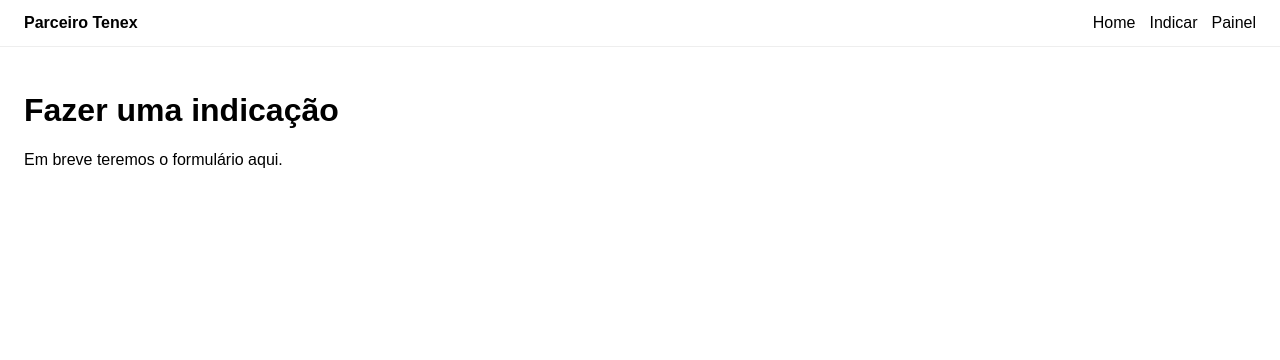
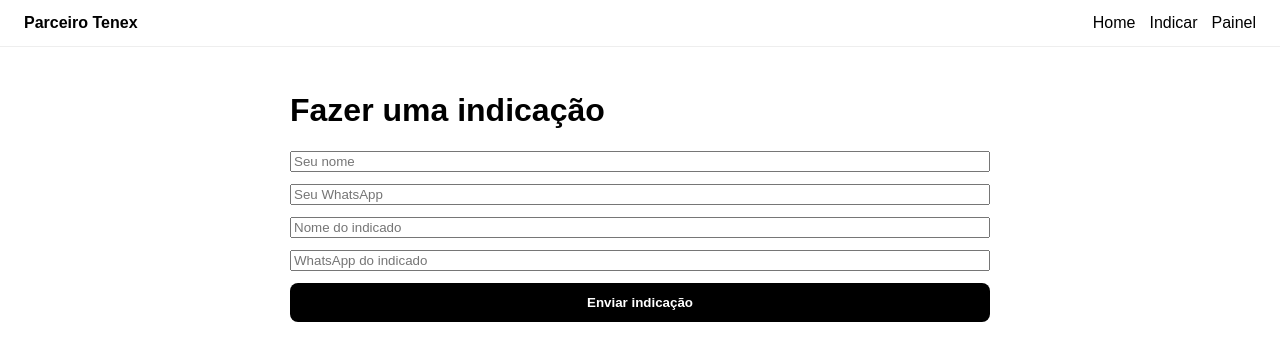
Before and after one commit to tenexoticas-cmyk/parceiro-tenex, a Next.js app: page /indicar in a window 1280 px wide. Shown: the top 360 px of the page. Built offline with nearby package versions, Linux system fonts and the light colour scheme; no server answers.

Commit message:
Update page.js

```diff
--- a/app/indicar/page.js
+++ b/app/indicar/page.js
@@ -1,8 +1,89 @@
+"use client";
+
+import { useState } from "react";
+import { supabase } from "../../lib/supabaseClient";
+
 export default function Indicar() {
+  const [referrerName, setReferrerName] = useState("");
+  const [referrerWhats, setReferrerWhats] = useState("");
+  const [referredName, setReferredName] = useState("");
+  const [referredWhats, setReferredWhats] = useState("");
+  const [msg, setMsg] = useState("");
+
+  async function handleSubmit(e) {
+    e.preventDefault();
+    setMsg("Enviando...");
+
+    const { error } = await supabase.from("referrals").insert([
+      {
+        referrer_name: referrerName,
+        referrer_whatsapp: referrerWhats,
+        referred_name: referredName,
+        referred_whatsapp: referredWhats,
+      },
+    ]);
+
+    if (error) {
+      setMsg("Erro ao enviar.");
+      return;
+    }
+
+    setMsg("Indicação enviada com sucesso ✅");
+    setReferrerName("");
+    setReferrerWhats("");
+    setReferredName("");
+    setReferredWhats("");
+  }
+
   return (
-    <main style={{ padding: 24 }}>
+    <main style={{ padding: 24, maxWidth: 700, margin: "0 auto" }}>
       <h1>Fazer uma indicação</h1>
-      <p>Em breve teremos o formulário aqui.</p>
+
+      <form onSubmit={handleSubmit} style={{ display: "grid", gap: 12 }}>
+        <input
+          placeholder="Seu nome"
+          value={referrerName}
+          onChange={(e) => setReferrerName(e.target.value)}
+          required
+        />
+
+        <input
+          placeholder="Seu WhatsApp"
+          value={referrerWhats}
+          onChange={(e) => setReferrerWhats(e.target.value)}
+          required
+        />
+
+        <input
+          placeholder="Nome do indicado"
+          value={referredName}
+          onChange={(e) => setReferredName(e.target.value)}
+          required
+        />
+
+        <input
+          placeholder="WhatsApp do indicado"
+          value={referredWhats}
+          onChange={(e) => setReferredWhats(e.target.value)}
+          required
+        />
+
+        <button
+          type="submit"
+          style={{
+            background: "black",
+            color: "white",
+            padding: "12px",
+            borderRadius: 8,
+            border: "none",
+            fontWeight: 700,
+          }}
+        >
+          Enviar indicação
+        </button>
+
+        {msg && <p>{msg}</p>}
+      </form>
     </main>
   );
 }
```
